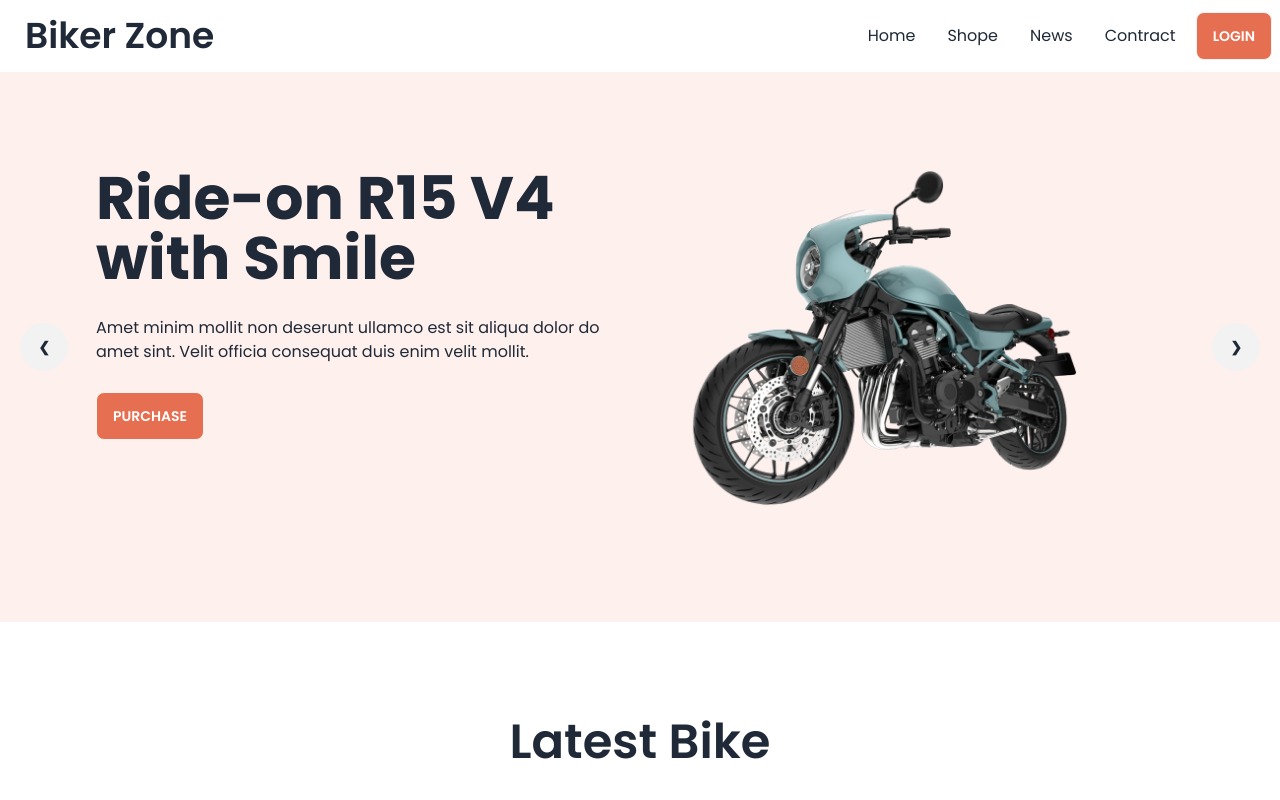
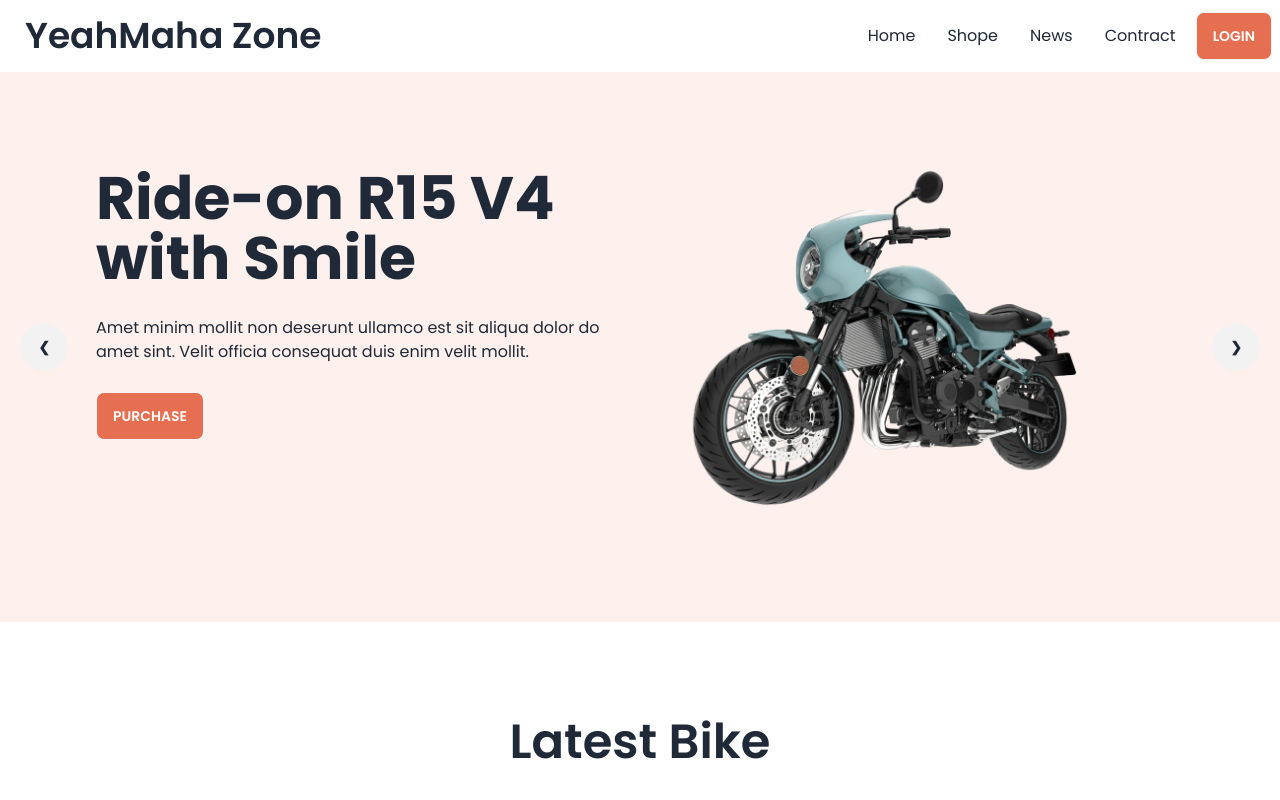
Before and after one commit to Asaduzzaman70/Biker-Zone, a plain HTML site: page images/index.html in a window 1280 px wide. Shown: the top 800 px of the page. Drawn offline with nearby package versions, Linux system fonts and the light colour scheme.

Commit message:
Change name -yeahmaha zone-

```diff
--- a/images/index.html
+++ b/images/index.html
@@ -50,7 +50,7 @@
                             <li><a>Contract</a></li>
                         </ul>
                     </div>
-                    <a class="btn btn-ghost normal-case text-xl lg:text-4xl">Biker Zone</a>
+                    <a class="btn btn-ghost normal-case text-xl lg:text-4xl">YeahMaha Zone</a>
                 </div>
                 <div class="navbar-center hidden lg:flex">
                     <ul class="menu menu-horizontal px-1 text-base">
```
